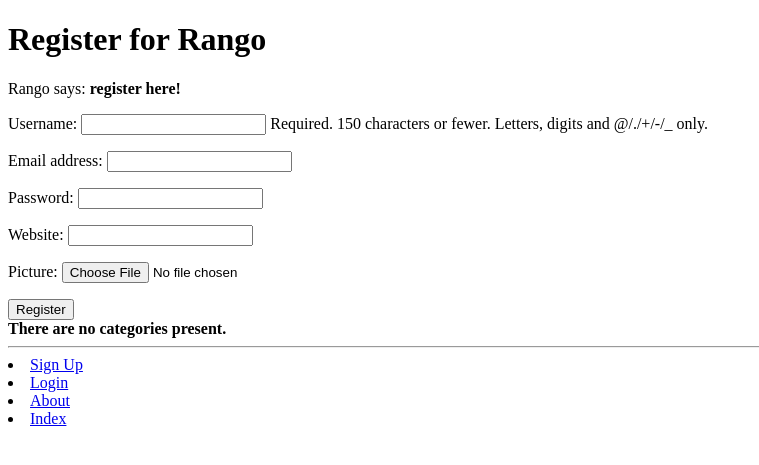
After one commit to Andrew-Shaw91/tango_with_django_project, a Django app: page /rango/register/ in a window 1280 px wide. The commit adds this page. Shown: the top 465 px of the page, without its empty margins (0-759 px from the left). Run offline with Django 3.2, Linux system fonts and the light colour scheme; data that the repository does not hold is empty.

Commit message:
Chapter 9 complete

```diff
--- a/rango/admin.py
+++ b/rango/admin.py
@@ -1,5 +1,6 @@
 from django.contrib import admin
 from rango.models import Category, Page
+from rango.models import UserProfile
 
 class PageAdmin(admin.ModelAdmin):
     list_display = ('title', 'category', 'url')
@@ -10,3 +11,4 @@ class CategoryAdmin(admin.ModelAdmin):
 
 admin.site.register(Category, CategoryAdmin)
 admin.site.register(Page, PageAdmin)
+admin.site.register(UserProfile)
--- a/rango/forms.py
+++ b/rango/forms.py
@@ -1,5 +1,7 @@
 from django import forms
 from rango.models import Page, Category
+from django.contrib.auth.models import User
+from rango.models import UserProfile
 
 class CategoryForm(forms.ModelForm):
     name = forms.CharField(max_length= Category.NAME_MAX_LENGTH,
@@ -31,3 +33,15 @@ class PageForm(forms.ModelForm):
             url = f'http://{url}'
             cleanded_data['url'] = url
         return cleanded_data
+
+class UserForm(forms.ModelForm):
+    password = forms.CharField(widget=forms.PasswordInput())
+
+    class Meta:
+        model = User
+        fields = ('username', 'email', 'password')
+
+class UserProfileForm(forms.ModelForm):
+    class Meta:
+        model = UserProfile
+        fields = ('website', 'picture')
--- a/rango/models.py
+++ b/rango/models.py
@@ -1,5 +1,6 @@
 from django.db import models
 from django.template.defaultfilters import slugify
+from django.contrib.auth.models import User
 
 class Category(models.Model):
     NAME_MAX_LENGTH = 128
@@ -30,3 +31,12 @@ class Page(models.Model):
 
     def __str__(self):
         return self.title
+
+class UserProfile(models.Model):
+    user = models.OneToOneField(User, on_delete=models.CASCADE)
+
+    website = models.URLField(blank=True)
+    picture = models.ImageField(upload_to='profile_images', blank=True)
+
+    def __str__(self):
+        return self.user.username
--- a/rango/urls.py
+++ b/rango/urls.py
@@ -11,4 +11,8 @@ urlpatterns = [
     path('add_category/', views.add_category, name='add_category'),
     path('category/<slug:category_name_slug>/add_page/',
         views.add_page, name='add_page'),
+    path('register/', views.register, name='register'),
+    path('login/', views.user_login, name='login'),
+    path('restricted/', views.restricted, name='restricted'),
+    path('logout/', views.user_logout, name='logout'),
 ]
--- a/rango/views.py
+++ b/rango/views.py
@@ -5,6 +5,10 @@ from rango.models import Page
 from rango.forms import CategoryForm, PageForm
 from django.shortcuts import redirect
 from django.urls import reverse
+from rango.forms import UserForm, UserProfileForm
+from django.contrib.auth import authenticate, login
+from django.contrib.auth.decorators import login_required
+from django.contrib.auth import logout
 
 
 def index(request):
@@ -39,6 +43,7 @@ def show_category(request, category_name_slug):
         context_dict['pages']= None
     return render(request, 'rango/category.html', context = context_dict)
 
+@login_required
 def add_category(request):
     form = CategoryForm()
 
@@ -52,6 +57,7 @@ def add_category(request):
             print(form.errors)
     return render(request, 'rango/add_category.html', {'form': form})
 
+@login_required
 def add_page(request, category_name_slug):
     try:
         category = Category.objects.get(slug=category_name_slug)
@@ -80,3 +86,64 @@ def add_page(request, category_name_slug):
             print(form.errors)
     context_dict = {'form': form, 'category': category}
     return render(request, 'rango/add_page.html', context=context_dict)
+
+def register(request):
+    registered = False
+
+    if request.method == 'POST':
+        user_form = UserForm(data=request.POST)
+        profile_form = UserProfileForm(data=request.POST)
+
+        if user_form.is_valid() and profile_form.is_valid():
+            user = user_form.save()
+            user.set_password(user.password)
+            user.save()
+
+            profile = profile_form.save(commit=False)
+            profile.user = user
+
+            if 'picture' in request.FILES:
+                profile.picture = request.FILES['picture']
+
+            profile.save()
+
+            registered = True
+        else:
+            print(user_form.errors, profile_form.errors)
+    else:
+        user_form = UserForm()
+        profile_form = UserProfileForm()
+
+    return render(request,
+                  'rango/register.html',
+                  context = {'user_form': user_form,
+                             'profile_form': profile_form,
+                             'registered': registered})
+
+def user_login(request):
+    if request.method == 'POST':
+        username = request.POST.get('username')
+        password = request.POST.get('password')
+
+        user = authenticate(username=username, password=password)
+
+        if user:
+            if user.is_active:
+                login(request, user)
+                return redirect(reverse('rango:index'))
+            else:
+                return HttpResponse("Your Rango account is disabled.")
+        else:
+            print(f"Invalid login details: {username}, {password}")
+            return HttpResponse("Invalid login details supplied.")
+    else:
+        return render(request, 'rango/login.html')
+
+@login_required
+def restricted(request):
+    return render(request, 'rango/restricted.html')
+
+@login_required
+def user_logout(request):
+    logout(request)
+    return redirect(reverse('rango:index'))
--- a/tango_with_django_project/settings.py
+++ b/tango_with_django_project/settings.py
@@ -127,3 +127,5 @@ MEDIA_URL = '/media/'
 STATICFILES_DIRS = [STATIC_DIR, ]
 
 STATIC_URL = '/static/'
+
+LOGIN_URL = 'rango:login'
--- a/templates/rango/base.html
+++ b/templates/rango/base.html
@@ -23,10 +23,21 @@
         <hr />
         <div>
             <u1>
+                {% if user.is_authenticated %}
+                <li><a href="{% url 'rango:restricted' %}">Restricted Page</a></li>
+                <li><a href="{% url 'rango:logout' %}">Logout</a></li>
                 <li><a href="{% url 'rango:add_category' %}">Add a New Category</a></li>
 
+
+                {% else %}
+
+                <li><a href="{% url 'rango:register' %}">Sign Up</a></li>
+                <li><a href="{% url 'rango:login' %}">Login</a></li>
+
+                {% endif %}
+
                 <li><a href="{% url 'rango:about' %}">About</a></li>
-                <lil><a href="{% url 'rango:index' %}">Index</a></li>
+                <li><a href="{% url 'rango:index' %}">Index</a></li>
             </u1>
         </div>
     </body>
--- a/templates/rango/category.html
+++ b/templates/rango/category.html
@@ -21,8 +21,9 @@
     {% else %}
     <strong>No pages currently in category.</strong>
     {% endif %}
-
-    <a href="/rango/category/{{ category.slug }}/add_page/">Add a Page</a><br />
+    {% if user.is_authenticated %}
+        <a href="/rango/category/{{ category.slug }}/add_page/">Add a Page</a><br />
+    {% endif %}
     {% else %}
     <strong>The specified category does not exist.</strong>
     {% endif %}
--- /dev/null
+++ b/templates/rango/register.html
@@ -0,0 +1,25 @@
+{% extends 'rango/base.html' %}
+{% load staticfiles %}
+
+{% block title_block %}
+    Register
+{% endblock %}
+
+{% block body_block %}
+<h1>Register for Rango</h1>
+{% if registered %}
+Rango says: <strong>thank you for registering!</strong><br />
+<a href="{% url 'rango:index' %}">Return to the homepage.</a><br />
+{% else %}
+Rango says: <strong>register here!</strong><br />
+<form id="user_form" method="post" action="{% url 'rango:register' %}"
+      enctype="multipart/form-data">
+
+        {% csrf_token %}
+        {{ user_form.as_p }}
+        {{ profile_form.as_p }}
+
+        <input type="submit" name="submit" value="Register" />
+</form>
+{% endif %}
+{% endblock %}
```
Also changed, not shown: templates/rango/index.html (+6 -1 lines), templates/rango/login.html (added, +18 -0 lines), templates/rango/restricted.html (added, +10 -0 lines), rango/migrations/0005_userprofile.py (added).
